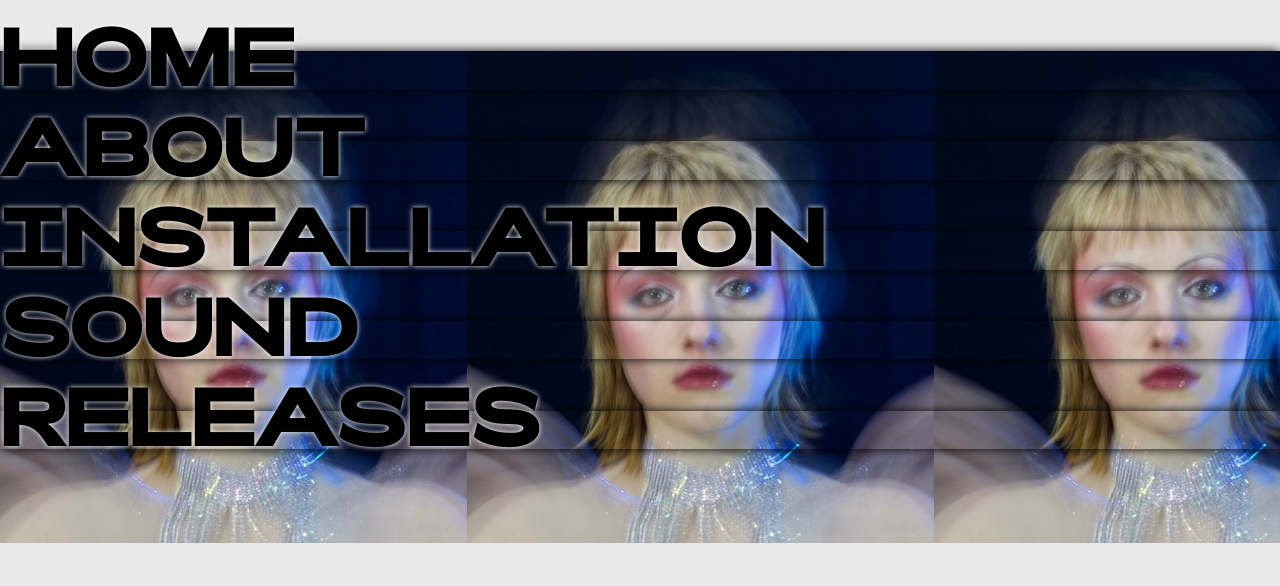
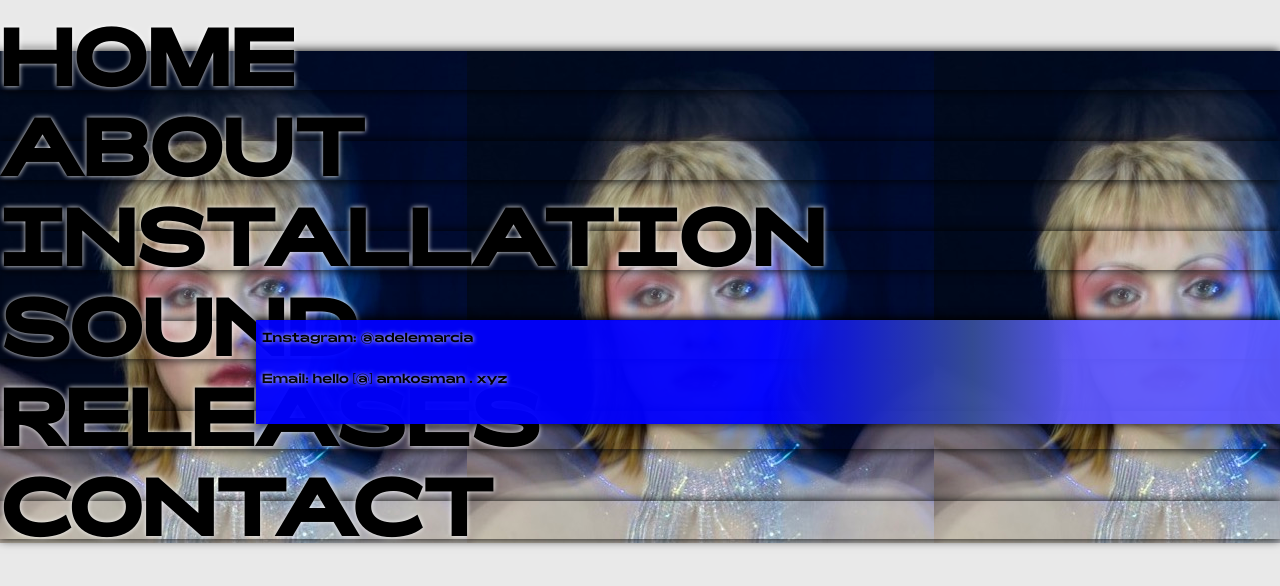
Before and after one commit to adler-kosma/echo-altar, a React (Create React App) app: page /contact in a window 1280 px wide. Shown: the top 586 px of the page. Built offline with nearby package versions, Linux system fonts and the light colour scheme.

Commit message:
Minor css updates

```diff
--- a/package.json
+++ b/package.json
@@ -8,6 +8,7 @@
     "@testing-library/user-event": "^13.5.0",
     "react": "^18.2.0",
     "react-dom": "^18.2.0",
+    "react-instagram-embed": "^3.0.0",
     "react-scripts": "5.0.1",
     "web-vitals": "^2.1.4"
   },
--- a/src/App.js
+++ b/src/App.js
@@ -5,7 +5,8 @@ import About from './pages/About';
 import Installations from './pages/Installations';
 import Sounds from './pages/Sounds';
 import Releases from './pages/Releases';
-import background from './img/adler.jpg'
+import background from './img/adler.jpg';
+import Contact from './pages/Contact'
 
 
 
@@ -26,6 +27,9 @@ export default function App () {
           <Route path="/releases">
             <Releases />
           </Route>
+          <Route path="/contact">
+            <Contact />
+          </Route>
         </div>
       </div>
   );
--- a/src/components/Menu.js
+++ b/src/components/Menu.js
@@ -6,7 +6,8 @@ function Menu() {
         {label: 'about', path: '/about'},
         {label: 'installation', path: '/installations'},
         {label: 'sound', path: '/sounds'},
-        {label: 'releases', path: '/releases'}
+        {label: 'releases', path: '/releases'},
+        {label: 'contact', path: '/contact'},
     ];
 
     const renderedLinks = links.map((link) => {
--- /dev/null
+++ b/src/pages/Contact.js
@@ -0,0 +1,16 @@
+
+function Contact()  {
+    return(
+        <div className="contactBox" style={{boxShadow: "0px 0px 10px black", position: "absolute", alignItems: "center"}}>
+            <div className="text-body" style={{top: "6px", position: "relative", padding: "6px", marginLeft: "0px", textShadow: "0px 0px 5px white", color: "black"}}>
+                Instagram:
+                <a style={{}} href="https://www.instagram.com/adelemarcia/" target='_blank'> @adelemarcia</a>
+            </div>
+            <div className="text-body" style={{top: "6px", bottom: "6px", position: "relative", padding: "6px", marginLeft: "0px", textShadow: "0px 0px 5px white"}}>
+                <p style={{color:'black'}}> Email: hello [@] amkosman . xyz</p>
+            </div>
+        </div>
+    );
+}
+
+export default Contact;
--- a/src/styles/App.css
+++ b/src/styles/App.css
@@ -142,11 +142,29 @@ top: 50px;
 z-index: 1000;
 width: 85%;
 height: 94%;
-background: linear-gradient(90deg, red 50%, rgba(232, 34, 34, 1) 70%, rgb(28%, 6%, 11%) 90%);
 background: blue;
+background: linear-gradient(90deg, blue 50%, rgb(55, 79, 154) 70%, rgb(94, 89, 255) 80%);
 opacity: 95%;
 overflow: scroll;
 box-shadow: 0px 0px 10px black;
+}
+
+.contactBox{
+  position: absolute;
+  align-items: center;
+  justify-content: center;
+  top: 40%;
+  width: 80%;
+  height:13%;
+  background: blue;
+  background: linear-gradient(90deg, blue 50%, rgb(55, 79, 154) 70%, rgb(94, 89, 255) 80%);
+  opacity: 95%;
+  overflow: scroll;
+  box-shadow: 0px 0px 10px black;
+  text-align: left;
+  font-size: 2.5vw;
+  left:20%;
+  margin-right:5px;
 }
 
 box:hover{
@@ -223,7 +241,6 @@ color: black;
 }
 
 .text-body {
-color: white;
 position: relative;
 top: -10px;
 padding: 0px;
@@ -268,7 +285,7 @@ height: 100%;
 @media screen and (max-width: 1000px) {
 
 h1 {
-  font-size: 13vw;
+  font-size: 9vw;
 }
 
 .hide1 {
```
Also changed, not shown: 1 other file (tests, documents, lock files or other folders).
